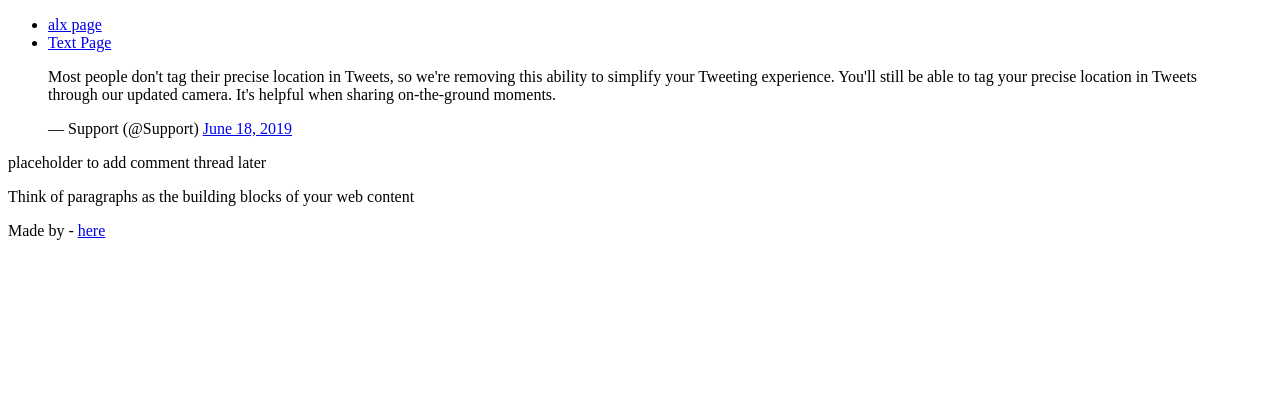
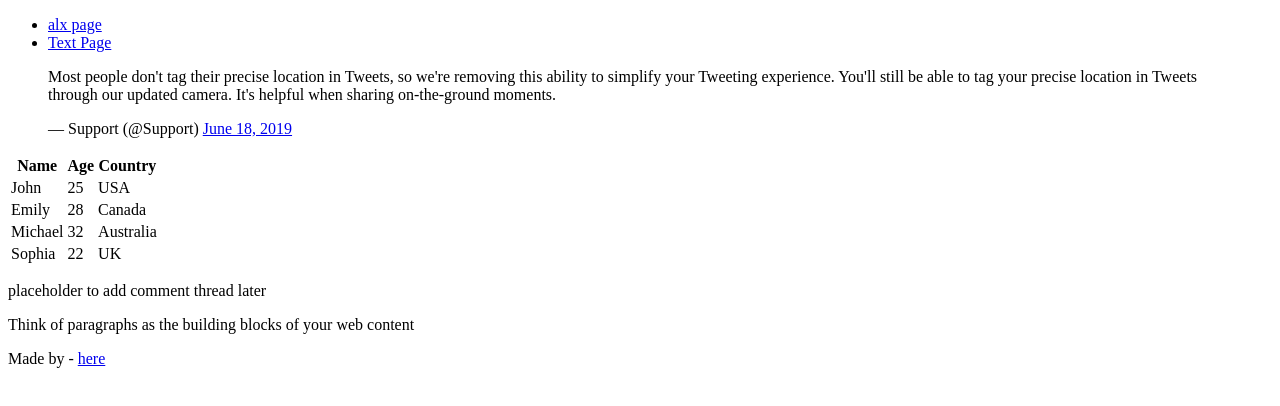
Before and after one commit to Dina-Atef28/My_First_Portfolio, a plain HTML site: page html_basic/index.html in a window 1280 px wide. Drawn offline with Linux system fonts and the light colour scheme.

Commit message:
Update index.html

```diff
--- a/html_basic/index.html
+++ b/html_basic/index.html
@@ -19,7 +19,40 @@
     <main>
       <article>
          <blockquote class="twitter-tweet"><p lang="en" dir="ltr">Most people don&#39;t tag their precise location in Tweets, so we&#39;re removing this ability to simplify your Tweeting experience. You&#39;ll still be able to tag your precise location in Tweets through our updated camera. It&#39;s helpful when sharing on-the-ground moments.</p>&mdash; Support (@Support) <a href="https://twitter.com/Support/status/1141039841993355264?ref_src=twsrc%5Etfw">June 18, 2019</a></blockquote> <script async src="https://platform.twitter.com/widgets.js" charset="utf-8"></script>
+          <table>
+            <thead>
+              <tr>
+                <th>Name</th>
+                <th>Age</th>
+                <th>Country</th>
+              </tr>
+            </thead>
+            <tbody>
+              <tr>
+                <td>John</td>
+                <td>25</td>
+                <td>USA</td>
+              </tr>
+              <tr>
+                <td>Emily</td>
+                <td>28</td>
+                <td>Canada</td>
 
+              </tr>
+              <tr>
+                <td>Michael</td>
+                <td>32</td>
+                <td>Australia</td>
+
+              </tr>
+              <tr>
+                <td>Sophia</td>
+                <td>22</td>
+                <td>UK</td>
+
+              </tr>
+            </tbody>
+          </table>
 
       </article>
       <aside>
```
